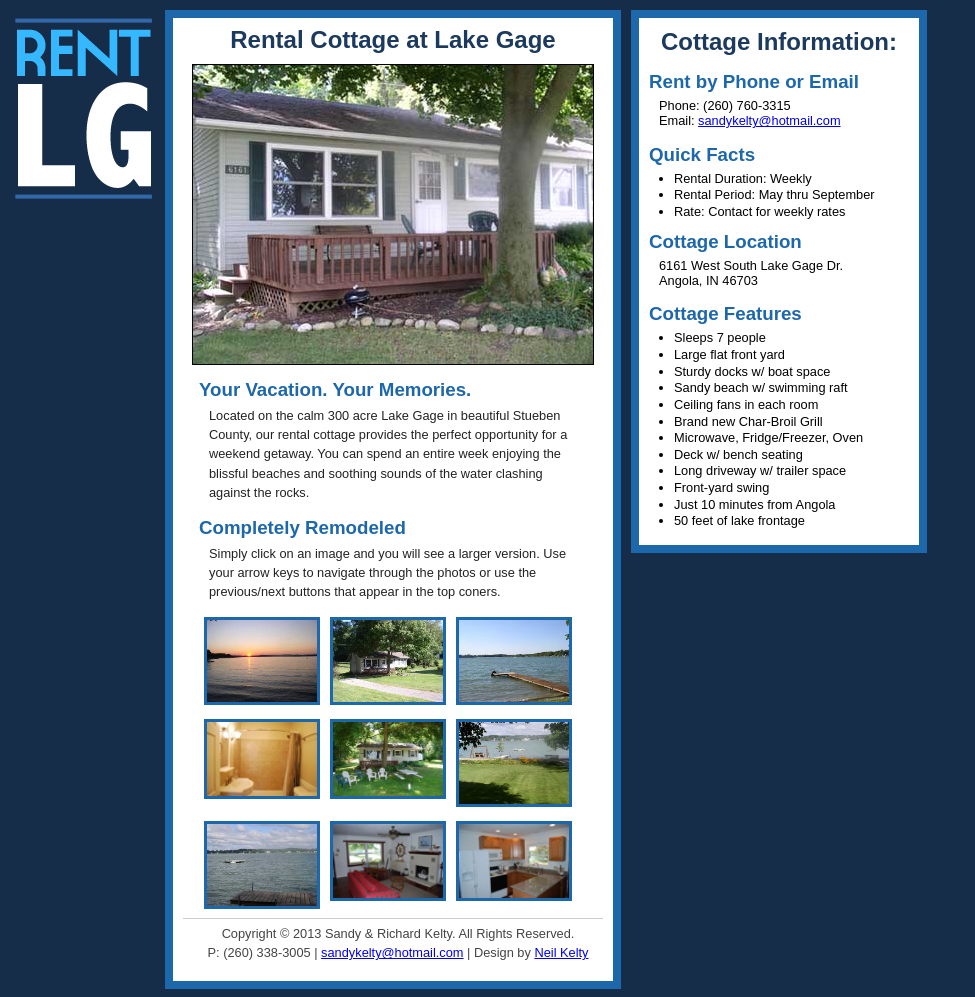
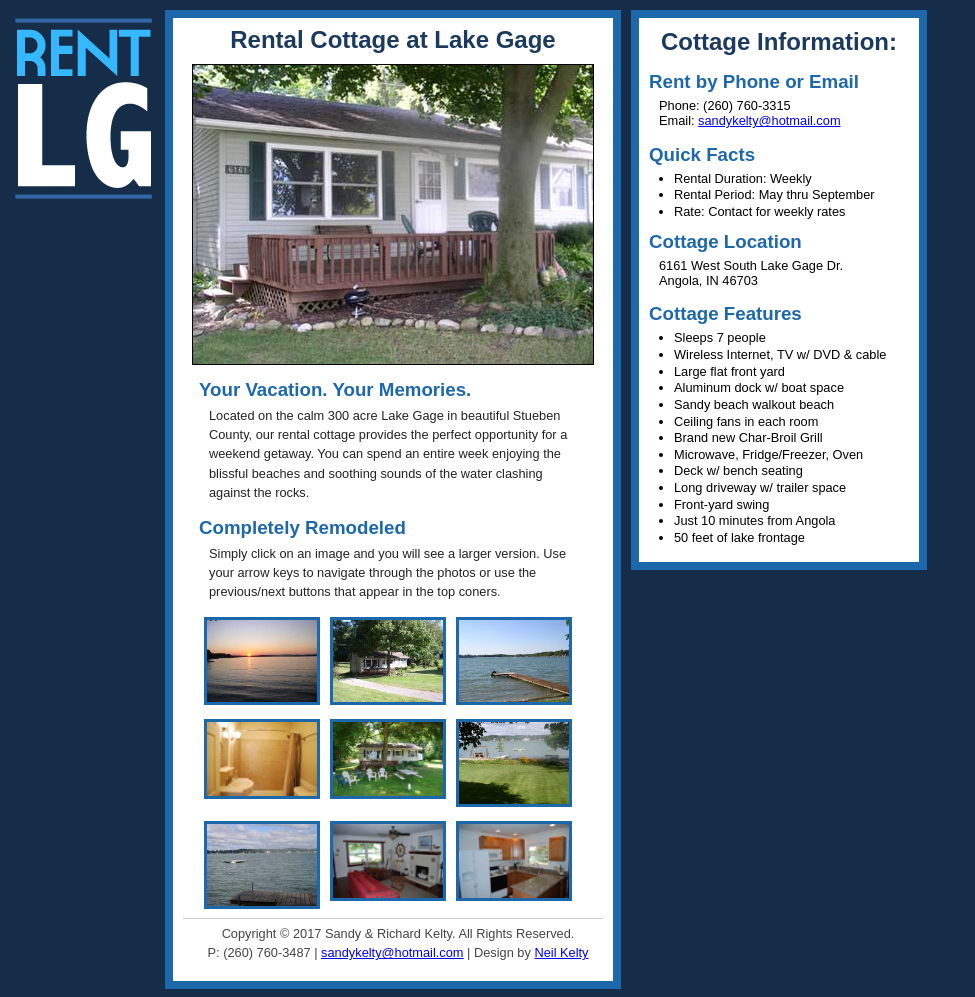
Before and after one commit to neilkelty/rentlakegage.com, a plain HTML site: page index.html in a window 1280 px wide. Shown: the whole page, without its empty margins (0-975 px from the left). Drawn offline with Linux system fonts and the light colour scheme.

Commit message:
Update index.html

```diff
--- a/index.html
+++ b/index.html
@@ -44,8 +44,8 @@
 			</div>
 
 			<div id="footer">
-				<p>Copyright &copy; 2013 Sandy &amp; Richard Kelty. All Rights Reserved.
-				<br/ >P: (260) 338-3005 | <a href="mailto:&#115;&#097;&#110;&#100;&#121;&#107;&#101;&#108;&#116;&#121;&#064;&#104;&#111;&#116;&#109;&#097;&#105;&#108;&#046;&#099;&#111;&#109;">sandykelty@hotmail.com</a> | Design by <a href="http://neilkelty.com">Neil Kelty</a></p>
+				<p>Copyright &copy; 2017 Sandy &amp; Richard Kelty. All Rights Reserved.
+				<br/ >P: (260) 760-3487 | <a href="mailto:&#115;&#097;&#110;&#100;&#121;&#107;&#101;&#108;&#116;&#121;&#064;&#104;&#111;&#116;&#109;&#097;&#105;&#108;&#046;&#099;&#111;&#109;">sandykelty@hotmail.com</a> | Design by <a href="http://neilkelty.com">Neil Kelty</a></p>
 			</div>
 		</div>
 	</div>
@@ -71,9 +71,10 @@
 		<h3>Cottage Features</h3>
 			<ul>
 				<li>Sleeps 7 people</h2>
+				<li>Wireless Internet, TV w/ DVD & cable</h2>
 				<li>Large flat front yard</li>
-				<li>Sturdy docks w/ boat space</li>
-				<li>Sandy beach w/ swimming raft</li>
+				<li>Aluminum dock w/ boat space</li>
+				<li>Sandy beach walkout beach</li>
 				<li>Ceiling fans in each room</li>
 				<li>Brand new Char-Broil Grill</li>
 				<li>Microwave, Fridge/Freezer, Oven</li>
```
